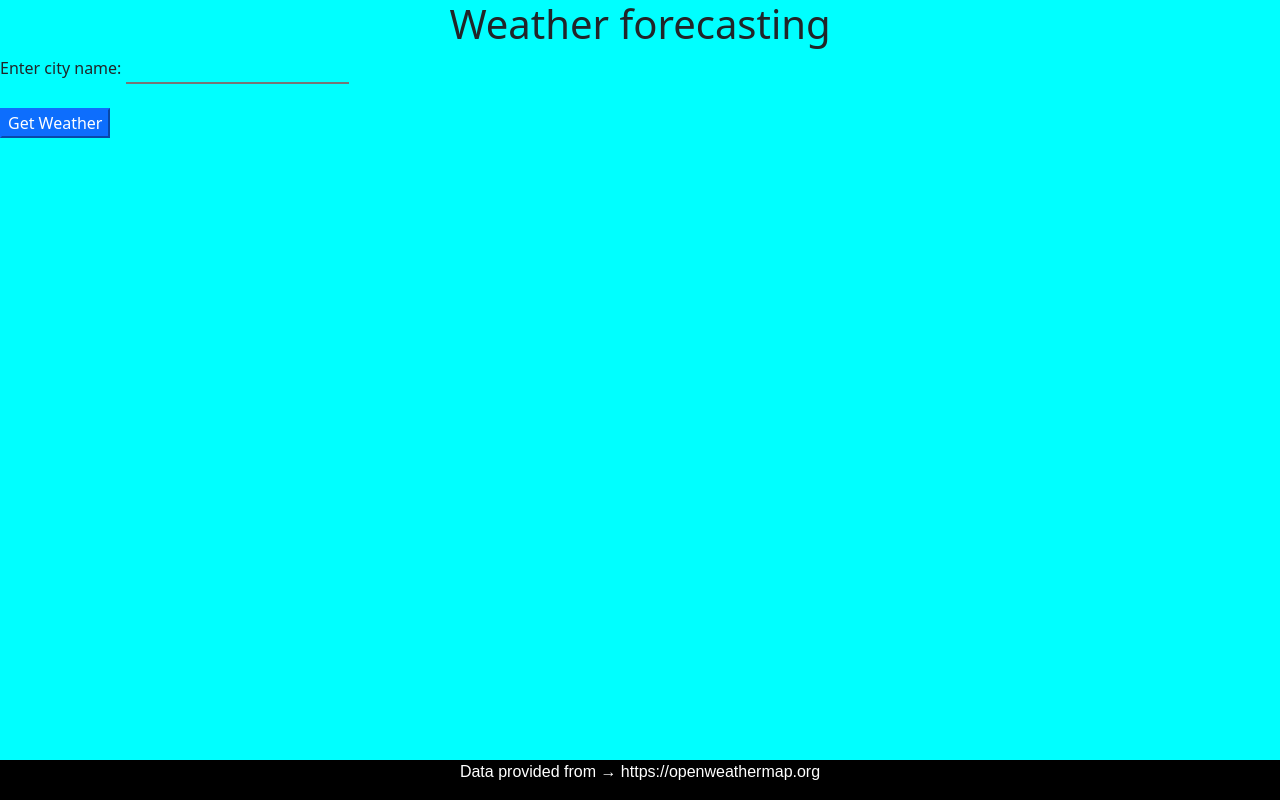
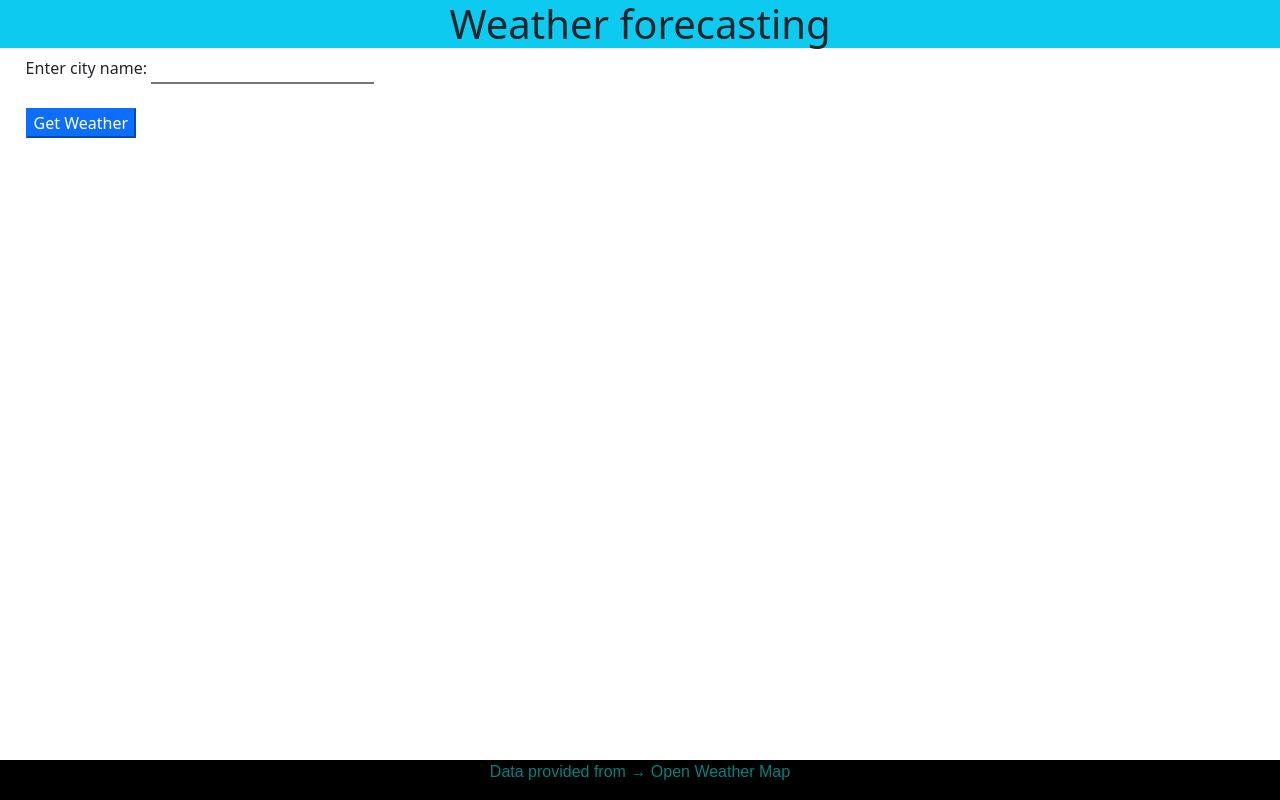
Before and after one commit to Saketh811/Weather, a plain HTML site: page index.html in a window 1280 px wide. Drawn offline with nearby package versions, Linux system fonts and the light colour scheme.

Commit message:
Style changes

```diff
--- a/index.html
+++ b/index.html
@@ -1,33 +1,37 @@
 <!DOCTYPE html>
 <html>
+
 <head>
     <title>Weather forecast</title>
     <meta name="viewport" content="width=device-width, initial-scale=1">
     <link href="https://cdn.jsdelivr.net/npm/bootstrap@5.0.0-beta2/dist/css/bootstrap.min.css" rel="stylesheet">
     <link href="https://fonts.googleapis.com/css2?family=Montserrat:wght@500&display=swap" rel="stylesheet">
-        <link href = "styles.css" rel = "stylesheet">
+    <link href="styles.css" rel="stylesheet">
 </head>
+
 <body>
-        <h1 >Weather forecasting</h1>
-            <div class = "col-sm-">
-                <span>Enter city name: </span><input type = "text" id = "city" autocomplete = "off"><br><br>
-                <button class = "btn-primary" onclick = "getWeather()">Get Weather</button>
+    <h1 class="jumbotron-fluid bg-info">Weather forecasting</h1>
+    <div class="col-sm-8" style="padding-left: 2%;">
+        <span>Enter city name: </span><input type="text" id="city" autocomplete="off"><br><br>
+        <button class="btn-primary" onclick="getWeather()">Get Weather</button>
     </div>
-            <div class="col-sm-5">
-            <div id = "result"></div>
-            <table id = "table">
+    <div class="col-sm-5" style="padding-left: 2%;">
+        <div id="result"></div>
+        <table id="table">
             <tr>
                 <td>
-                        <canvas id = "myChart" width = "400" height = "400"></canvas>
+                    <canvas id="myChart" width="400" height="400"></canvas>
                 </td>
             </tr>
-            </table> </div>
-            <div id = "time" style="text-align: left;"></div>
-            <div class = "footer">
-                <p >Data provided from &rarr; https://openweathermap.org</p>
+        </table>
+    </div>
+    <div id="time" style="text-align: left;"></div>
+    <div class="footer">
+        <p>Data provided from &rarr; <a href="https://openweathermap.org" style="text-decoration: none; color: teal;">Open Weather Map</a></p>
 
     </div>
 </body>
-    <script src = "weather.js"></script>
+<script src="weather.js"></script>
 <script src="https://cdn.jsdelivr.net/npm/chart.js@2.9.4/dist/Chart.min.js"></script>
+
 </html>
--- a/styles.css
+++ b/styles.css
@@ -1,42 +1,44 @@
-h1
-{
+h1 {
     text-align: center;
 }
-body
-{
-    background-color: cyan;
+
+body {
+    padding: 0%;
+    background-color: white;
 }
-#city
-{
+
+#city {
     box-sizing: border-box;
     background: inherit;
     border-top: hidden;
     border-left: hidden;
     border-right: hidden;
     outline: none;
-    color: darkviolet;
-    font-family: 'Monteserrat',sans-serif;
+    color: black;
+    font-family: 'Monteserrat', sans-serif;
     font-weight: bold;
     font-size: inherit;
 }
-#country,#result,#time
-{
+
+#country,
+#result,
+#time {
     font-weight: bold;
-    font-family: 'Monteserrat',sans-serif;
+    font-family: 'Monteserrat', sans-serif;
     text-align: center;
 }
-table
-{
-    margin:auto;
+
+table {
+    margin: auto;
 }
- .footer
-{
-    font-family: 'Monteserrat',sans-serif;
+
+.footer {
+    font-family: 'Monteserrat', sans-serif;
     position: fixed;
     left: 0;
     bottom: 0;
     width: 100%;
     background-color: black;
-    color: white;
+    color: teal;
     text-align: center;
 }
```
Lines whose indentation alone changed are shown as unchanged.
